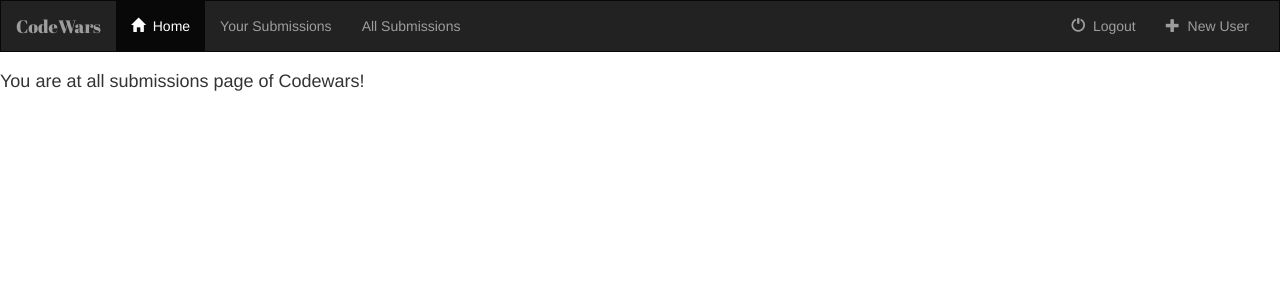
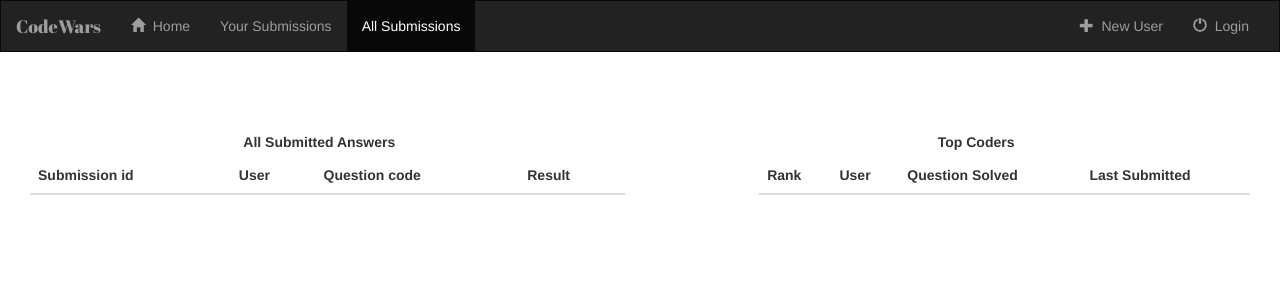
Before and after one commit to FileicegetAccepted-2016/codewars, a Django app: page /codewars/allsubmissions in a window 1280 px wide. Shown: the top 300 px of the page. Run offline with Django 3.2, Linux system fonts and the light colour scheme; lists and menus that the app fills with data are empty; some libraries are stand-ins or nearby versions.

Commit message:
Templates added

```diff
--- a/RITCSE_codeWars/templates/RITCSE_codeWars/AllSubmissions.html
+++ b/RITCSE_codeWars/templates/RITCSE_codeWars/AllSubmissions.html
@@ -1,9 +1,63 @@
 {% extends 'RITCSE_codeWars/base.html' %}
-{% block title %}
-    All Submissions
-{% endblock %}
+{% block title %}All Submissions{% endblock %}
+{% block AllSubmissions %}active{% endblock %}
 
 {% block code %}
-    <h4>You are at all submissions page of Codewars!</h4>
+
+
+    <br><br><br>
+
+
+
+
+    <div class="container-fluid">
+            <div class="col-md-6 table-responsive">
+            <label class="col-md-4"></label>
+            <label class="col-md-4">All Submitted Answers</label>
+                <table class="table table-hover">
+                    <thead>
+                        <tr>
+                            <th>Submission id</th>
+                            <th>User</th>
+                            <th>Question code</th>
+                            <th>Result</th>
+                        </tr>
+                    </thead>
+                    {% for row_item in submission_list %}
+                        <tr>{{ row_item.submission_id }}</tr>
+                        <tr>{{ row_item.user.username }}</tr>
+                        <tr>{{ row_item.question_code }}</tr>
+                        <tr>{{ row_item.result }}</tr>
+                    {% endfor %}
+                </table>
+            <label class="col-md-4"></label>
+            </div>
+
+
+            <div class="col-md-1 "></div>
+
+             <div class="col-md-5">
+             <label class="col-md-4"></label>
+            <label class="col-md-4">Top Coders</label>
+                 <table class="table table-hover">
+                    <thead>
+                        <tr>
+                            <th>Rank</th>
+                            <th>User</th>
+                            <th>Question Solved</th>
+                            <th>Last Submitted</th>
+                        </tr>
+                    </thead>
+                    {% for row_item in rank_list %}
+                        <tr>{{ forloop.counter }}</tr>
+                        <tr>{{ row_item.user.username }}</tr>
+                        <tr>{{ row_item.question_solved }}</tr>
+                        <tr>{{ row_item.last_submitted }}</tr>
+                    {% endfor %}
+                </table>
+             <label class="col-md-4"></label>
+             </div>
+
+  </div>
 
 {% endblock %}
--- a/RITCSE_codeWars/templates/RITCSE_codeWars/YourSubmissions.html
+++ b/RITCSE_codeWars/templates/RITCSE_codeWars/YourSubmissions.html
@@ -1,8 +1,6 @@
 {% extends 'RITCSE_codeWars/base.html' %}
-{% load poll_extras %}
-{% block title %}
-    Your Submissions
-{% endblock %}
+{% block title %}Your Submissions{% endblock %}
+{% block YourSubmissions %}active{% endblock %}
 
 {% block code %}
     <h4>You are at your submissions page of Codewars!</h4>
--- a/RITCSE_codeWars/templates/RITCSE_codeWars/base.html
+++ b/RITCSE_codeWars/templates/RITCSE_codeWars/base.html
@@ -30,33 +30,34 @@
 
 
             <ul class="nav navbar-nav navbar-left">
-                <li class="active">
+                <li class="{% block Home %}{% endblock %}">
                     <a href={% url "Index" %}>
                          <span class="glyphicon glyphicon-home" aria-hidden="true" ></span>&nbsp; Home
                     </a>
                 </li>
 
-                <li class="">
+                <li class="{% block YourSubmissions %}{% endblock %}">
                     <a href={% url "YourSubmissions" %}>Your Submissions</a>
                 </li>
 
-                <li class="">
+                <li class="{% block AllSubmissions %}{% endblock %}">
                     <a href={% url "AllSubmissions" %}>All Submissions</a>
                 </li>
             </ul>
 
              <ul class="nav navbar-nav navbar-right">
-                <li class="">
-                    <a href=#>
-                         <span class="glyphicon glyphicon-off" aria-hidden="true" ></span>&nbsp; Logout
-                    </a>
-                </li>
 
-                 <li class="">
+                 <li class="{% block Registration %}{% endblock %}">
                     <a href={% url "Registration" %}>
                         <span class="glyphicon glyphicon-plus" aria-hidden="true"></span>&nbsp; New User
                     </a>
                 </li>
+                <li class="{% block Login %}{% endblock %}">
+                    <a href="{% url 'Login' %}">
+                         <span class="glyphicon glyphicon-off" aria-hidden="true" ></span>&nbsp; Login
+                    </a>
+                </li>
+
             </ul>
 
         </div>
--- a/RITCSE_codeWars/templates/RITCSE_codeWars/registration.html
+++ b/RITCSE_codeWars/templates/RITCSE_codeWars/registration.html
@@ -1,4 +1,6 @@
 {% extends 'RITCSE_codeWars/base.html' %}
+{% block title %}Register{% endblock %}
+{% block Registration %}active{% endblock %}
 
 
 {% block code %}
--- a/RITCSE_codeWars/views.py
+++ b/RITCSE_codeWars/views.py
@@ -38,7 +38,7 @@ class UserFormView(View):
 
 
 def login_user(request):
-    return render('RITCSE_codeWars/Login.html')
+    return render(request,'RITCSE_codeWars/Login.html')
 
 
 def authenticate_user(request):
```
Also changed, not shown: RITCSE_codeWars/templates/RITCSE_codeWars/Home.html (+7 -11 lines), RITCSE_codeWars/templates/RITCSE_codeWars/Login.html (added, +40 -0 lines).
